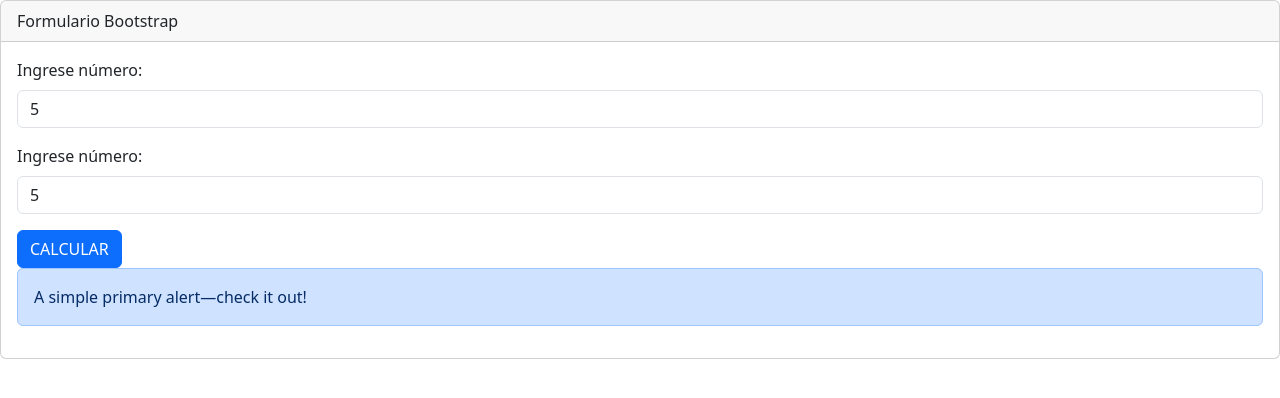
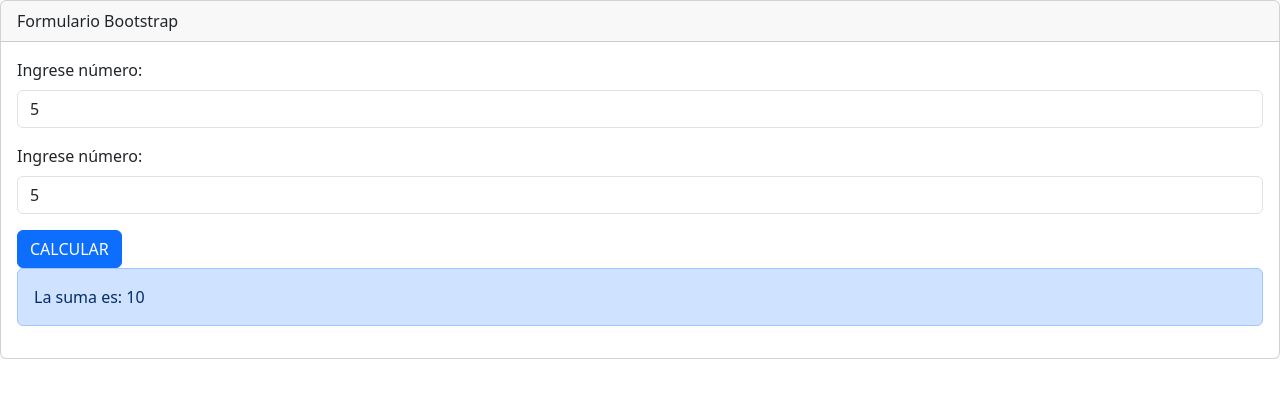
Before and after one commit to Cibertec23/app-forms-bootstrap, an Angular app: page / in a window 1280 px wide. Both pictures are taken after typing "5", "5" into the empty fields and a click on the button "CALCULAR". Shown: the top 398 px of the page. Built offline with nearby package versions, Linux system fonts and the light colour scheme.

Commit message:
formulario suma terminado

```diff
--- a/src/app/app.module.ts
+++ b/src/app/app.module.ts
@@ -5,6 +5,7 @@ import { AppComponent } from './app.component';
 import { FormSumaComponent } from './componentes-bs/form-suma/form-suma.component';
 import { FormListaAlumnosComponent } from './componentes-bs/form-lista-alumnos/form-lista-alumnos.component';
 import { FormCalculoImcComponent } from './componentes-bs/form-calculo-imc/form-calculo-imc.component';
+import { FormsModule } from '@angular/forms';
 
 @NgModule({
   declarations: [
@@ -14,7 +15,8 @@ import { FormCalculoImcComponent } from './componentes-bs/form-calculo-imc/form-
     FormCalculoImcComponent
   ],
   imports: [
-    BrowserModule
+    BrowserModule,
+    FormsModule
   ],
   providers: [],
   bootstrap: [AppComponent]
--- a/src/app/componentes-bs/form-suma/form-suma.component.html
+++ b/src/app/componentes-bs/form-suma/form-suma.component.html
@@ -5,17 +5,19 @@
     <div class="card-body">
         <div class="mb-3">
             <label for="txtnumero1" class="form-label">Ingrese número:</label>
-            <input type="number" class="form-control" id="txtnumero1">
+            <input type="number" class="form-control" id="txtnumero1"
+            [(ngModel)]="objSuma.numero1" >
         </div>
         <div class="mb-3">
            <label for="txtnumero2" class="form-label">Ingrese número:</label>
-           <input type="number" class="form-control" id="txtnumero2">
+           <input type="number" class="form-control" id="txtnumero2"
+           [(ngModel)]="objSuma.numero2">
         </div>
 
-        <button type="button" class="btn btn-primary">CALCULAR</button>
+        <button type="button" (click)="calcularSuma()" class="btn btn-primary">CALCULAR</button>
 
-        <div class="alert alert-primary" role="alert">
-            A simple primary alert—check it out!
+        <div class="alert alert-primary" role="alert" *ngIf="mostrarResultado">
+            La suma es: {{objSuma.resultado}}
         </div>
     </div>
   </div>
--- a/src/app/componentes-bs/form-suma/form-suma.component.ts
+++ b/src/app/componentes-bs/form-suma/form-suma.component.ts
@@ -7,4 +7,17 @@ import { Component } from '@angular/core';
 })
 export class FormSumaComponent {
 
+  objSuma = {
+    numero1: null,
+    numero2: null,
+    resultado: 0
+  }
+
+  mostrarResultado = false;
+
+  calcularSuma(){
+    this.objSuma.resultado = Number(this.objSuma.numero1) + Number(this.objSuma.numero2)
+    this.mostrarResultado = true;
+  }
+
 }
```
